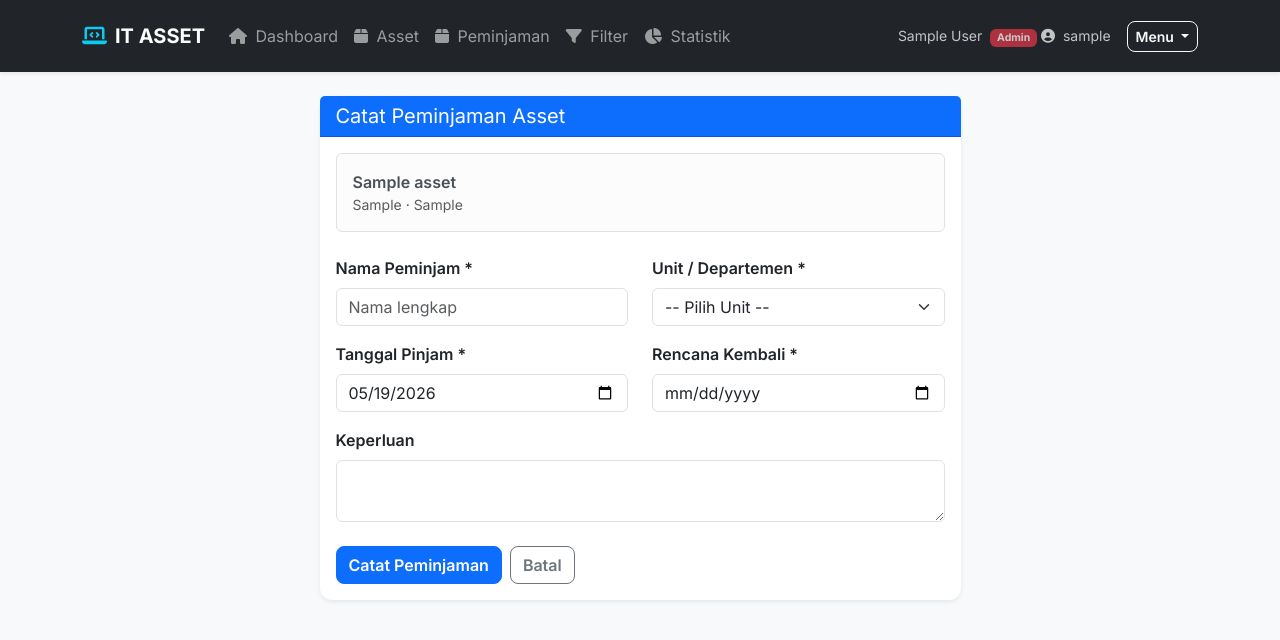
After one commit to baguesputra/IT-Asset-Management, a Flask app: page /peminjaman/catat/1 in a window 1280 px wide. The commit adds this page. Shown: the top 640 px of the page. Run offline with Flask 3, Linux system fonts and the light colour scheme; the visitor is signed in with stand-in values (Sample User, id 1); tables that the repository leaves empty hold one stand-in row (values such as "Sample post").

Commit message:
feat: asset borrowing module with status tracking and history

```diff
--- a/app/__init__.py
+++ b/app/__init__.py
@@ -1,9 +1,14 @@
-from flask import Flask, session, render_template
+from flask import Flask, app, session, render_template
+from app.services.user_service import init_default_users
 from config import SECRET_KEY, DEBUG
 import uuid
+from app.services.database import migrate_db
+from app.routes.peminjaman_routes import peminjaman_bp
+
 
 def create_app() -> Flask:
     app = Flask(__name__)
+    app.register_blueprint(peminjaman_bp)
     app.secret_key = SECRET_KEY
     app.debug      = DEBUG
 
@@ -35,6 +40,12 @@ def create_app() -> Flask:
 
     # ── Error handlers ────────────────────────────
     register_error_handlers(app)
+
+    with app.app_context():
+        from app.services.user_service import init_default_users
+        from app.services.database import migrate_db
+        init_default_users()
+        migrate_db()
 
     from app.services.user_service import init_default_users
     with app.app_context():
--- /dev/null
+++ b/app/routes/peminjaman_routes.py
@@ -0,0 +1,134 @@
+# app/routes/peminjaman_routes.py
+
+from flask import (
+    Blueprint, render_template, request,
+    redirect, url_for, flash, session
+)
+from app.utils.auth import login_required, admin_required
+from app.services.asset_service import get_asset_by_id
+from app.services.peminjaman_service import (
+    catat_peminjaman, konfirmasi_kembali,
+    get_peminjaman_aktif, get_peminjaman_by_asset,
+    get_statistik_peminjaman, UNIT_RS
+)
+
+peminjaman_bp = Blueprint(
+    "peminjaman", __name__, url_prefix="/peminjaman"
+)
+
+
+@peminjaman_bp.route("/")
+@login_required
+def index():
+    """Halaman daftar semua peminjaman aktif."""
+    aktif  = get_peminjaman_aktif()
+    stats  = get_statistik_peminjaman()
+    return render_template(
+        "peminjaman/index.html",
+        aktif = aktif,
+        stats = stats,
+    )
+
+
+@peminjaman_bp.route("/catat/<asset_id>",
+                     methods=["GET", "POST"])
+@admin_required
+def catat(asset_id: str):
+    """Form catat peminjaman baru."""
+    asset = get_asset_by_id(asset_id)
+    if asset is None:
+        flash("Asset tidak ditemukan.", "danger")
+        return redirect(url_for("assets.index"))
+
+    # cek asset sedang dipinjam
+    if asset["status"] == "Dipinjam":
+        flash(
+            f"Asset '{asset['name']}' sedang dipinjam.",
+            "warning"
+        )
+        return redirect(
+            url_for("assets.detail", asset_id=asset_id)
+        )
+
+    # cek asset dalam kondisi bisa dipinjam
+    if asset["status"] not in ["Aktif"]:
+        flash(
+            f"Asset '{asset['name']}' tidak bisa dipinjam "
+            f"(status: {asset['status']}).",
+            "warning"
+        )
+        return redirect(
+            url_for("assets.detail", asset_id=asset_id)
+        )
+
+    if request.method == "POST":
+        data = {
+            "nama_peminjam":          request.form.get("nama_peminjam"),
+            "unit_peminjam":          request.form.get("unit_peminjam"),
+            "tanggal_pinjam":         request.form.get("tanggal_pinjam"),
+            "tanggal_rencana_kembali": request.form.get("tanggal_rencana_kembali"),
+            "keperluan":              request.form.get("keperluan", ""),
+        }
+
+        hasil = catat_peminjaman(
+            asset_id,
+            data,
+            dicatat_oleh=session.get("username", "")
+        )
+
+        if hasil:
+            flash(
+                f"Peminjaman berhasil dicatat untuk "
+                f"'{asset['name']}'.",
+                "success"
+            )
+            return redirect(url_for("peminjaman.index"))
+
+        flash("Gagal mencatat peminjaman.", "danger")
+
+    from datetime import date
+    return render_template(
+        "peminjaman/catat.html",
+        asset   = asset,
+        unit_rs = UNIT_RS,
+        today   = date.today().isoformat(),
+    )
+
+
+@peminjaman_bp.route("/kembali/<int:peminjaman_id>",
+                     methods=["POST"])
+@admin_required
+def kembali(peminjaman_id: int):
+    """Konfirmasi asset sudah dikembalikan."""
+    hasil = konfirmasi_kembali(
+        peminjaman_id,
+        dicatat_oleh=session.get("username", "")
+    )
+
+    if hasil:
+        flash(
+            f"Asset '{hasil['asset_name']}' "
+            f"berhasil dikonfirmasi kembali.",
+            "success"
+        )
+    else:
+        flash("Gagal konfirmasi pengembalian.", "danger")
+
+    return redirect(url_for("peminjaman.index"))
+
+
+@peminjaman_bp.route("/riwayat/<asset_id>")
+@login_required
+def riwayat(asset_id: str):
+    """Riwayat peminjaman satu asset."""
+    asset    = get_asset_by_id(asset_id)
+    if asset is None:
+        flash("Asset tidak ditemukan.", "danger")
+        return redirect(url_for("assets.index"))
+
+    riwayat = get_peminjaman_by_asset(asset_id)
+    return render_template(
+        "peminjaman/riwayat.html",
+        asset   = asset,
+        riwayat = riwayat,
+    )
--- a/app/services/database.py
+++ b/app/services/database.py
@@ -101,6 +101,24 @@ def init_db() -> None:
         )
         """)
 
+        cursor.execute("""
+            CREATE TABLE IF NOT EXISTS peminjaman (
+                id                  INTEGER PRIMARY KEY AUTOINCREMENT,
+                asset_id            TEXT NOT NULL,
+                nama_peminjam       TEXT NOT NULL,
+                unit_peminjam       TEXT NOT NULL,
+                tanggal_pinjam      TEXT NOT NULL,
+                tanggal_rencana_kembali TEXT NOT NULL,
+                tanggal_kembali     TEXT,
+                keperluan           TEXT,
+                status              TEXT DEFAULT 'Dipinjam',
+                dicatat_oleh        TEXT NOT NULL,
+                created_at          TEXT NOT NULL,
+
+                FOREIGN KEY (asset_id) REFERENCES assets(id)
+            )
+        """)
+
         # commit = simpan perubahan ke file
         conn.commit()
 
@@ -111,3 +129,37 @@ def init_db() -> None:
     except sqlite3.Error as e:
         logger.critical("Gagal inisialisasi database: %s", str(e))
         raise
+
+def migrate_db() -> None:
+    """
+    Jalankan perubahan skema database yang belum ada.
+    Aman dijalankan berkali-kali — IF NOT EXISTS mencegah duplikat.
+    """
+    from app.utils.logger import get_logger
+    logger = get_logger("database")
+
+    conn = get_connection()
+    try:
+        # tambah tabel peminjaman kalau belum ada
+        conn.execute("""
+            CREATE TABLE IF NOT EXISTS peminjaman (
+                id                      INTEGER PRIMARY KEY AUTOINCREMENT,
+                asset_id                TEXT NOT NULL,
+                nama_peminjam           TEXT NOT NULL,
+                unit_peminjam           TEXT NOT NULL,
+                tanggal_pinjam          TEXT NOT NULL,
+                tanggal_rencana_kembali TEXT NOT NULL,
+                tanggal_kembali         TEXT,
+                keperluan               TEXT,
+                status                  TEXT DEFAULT 'Dipinjam',
+                dicatat_oleh            TEXT NOT NULL,
+                created_at              TEXT NOT NULL,
+                FOREIGN KEY (asset_id) REFERENCES assets(id)
+            )
+        """)
+        conn.commit()
+        logger.info("Migrasi database selesai")
+    except Exception as e:
+        logger.error("Migrasi database gagal: %s", str(e))
+    finally:
+        conn.close()
--- a/app/templates/base.html
+++ b/app/templates/base.html
@@ -37,6 +37,7 @@
                 <ul class="navbar-nav me-auto">
                     <li class="nav-item"><a class="nav-link" href="/assets/dashboard"><i class="fas fa-home me-1"></i> Dashboard</a></li>
                     <li class="nav-item"><a class="nav-link" href="/assets"><i class="fas fa-box me-1"></i> Asset</a></li>
+                    <li class="nav-item"><a class="nav-link" href="/peminjaman"><i class="fas fa-box me-1"></i> Peminjaman</a></li>
                     <li class="nav-item"><a class="nav-link" href="/assets/filter"><i class="fas fa-filter me-1"></i> Filter</a></li>
                     <li class="nav-item"><a class="nav-link" href="/assets/statistik"><i class="fas fa-chart-pie me-1"></i> Statistik</a></li>
                 </ul>
--- /dev/null
+++ b/app/templates/peminjaman/catat.html
@@ -0,0 +1,91 @@
+{% extends "base.html" %}
+
+{% block content %}
+<div class="row justify-content-center">
+    <div class="col-md-7">
+        <div class="card border-0 shadow-sm">
+            <div class="card-header bg-primary text-white">
+                <h5 class="mb-0">Catat Peminjaman Asset</h5>
+            </div>
+            <div class="card-body">
+
+                <!-- Info asset yang dipinjam -->
+                <div class="alert alert-light border mb-4">
+                    <div class="fw-semibold">{{ asset.name }}</div>
+                    <div class="text-muted small">
+                        {{ asset.type }} · {{ asset.location }}
+                    </div>
+                </div>
+
+                <form action="/peminjaman/catat/{{ asset.id }}"
+                      method="POST">
+
+                    <div class="row mb-3">
+                        <div class="col-md-6">
+                            <label class="form-label fw-semibold">
+                                Nama Peminjam *
+                            </label>
+                            <input type="text" name="nama_peminjam"
+                                   class="form-control" required
+                                   placeholder="Nama lengkap">
+                        </div>
+                        <div class="col-md-6">
+                            <label class="form-label fw-semibold">
+                                Unit / Departemen *
+                            </label>
+                            <select name="unit_peminjam"
+                                    class="form-select" required>
+                                <option value="">-- Pilih Unit --</option>
+                                {% for u in unit_rs %}
+                                <option value="{{ u }}">{{ u }}</option>
+                                {% endfor %}
+                            </select>
+                        </div>
+                    </div>
+
+                    <div class="row mb-3">
+                        <div class="col-md-6">
+                            <label class="form-label fw-semibold">
+                                Tanggal Pinjam *
+                            </label>
+                            <input type="date" name="tanggal_pinjam"
+                                   class="form-control"
+                                   value="{{ today }}" required>
+                        </div>
+                        <div class="col-md-6">
+                            <label class="form-label fw-semibold">
+                                Rencana Kembali *
+                            </label>
+                            <input type="date"
+                                   name="tanggal_rencana_kembali"
+                                   class="form-control" required>
+                        </div>
+                    </div>
+
+                    <div class="mb-4">
+                        <label class="form-label fw-semibold">
+                            Keperluan
+                        </label>
+                        <textarea name="keperluan"
+                                  class="form-control" rows="2"
+                                  placeholder="Keperluan peminjaman (opsional)">
+                        </textarea>
+                    </div>
+
+                    <div class="d-flex gap-2">
+                        <button type="submit"
+                                class="btn btn-primary">
+                            Catat Peminjaman
+                        </button>
+                        <a href="/assets/detail/{{ asset.id }}"
+                           class="btn btn-outline-secondary">
+                            Batal
+                        </a>
+                    </div>
+
+                </form>
+            </div>
+        </div>
+    </div>
+</div>
+{% endblock %}
```
Also changed, not shown: app/services/peminjaman_service.py (added, +209 -0 lines), app/templates/assets/detail.html (+8 -0 lines), app/templates/peminjaman/index.html (added, +133 -0 lines), app/templates/peminjaman/riwayat.html (added, +67 -0 lines).
